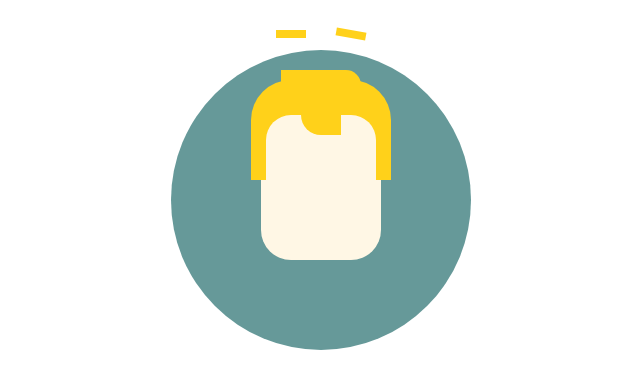
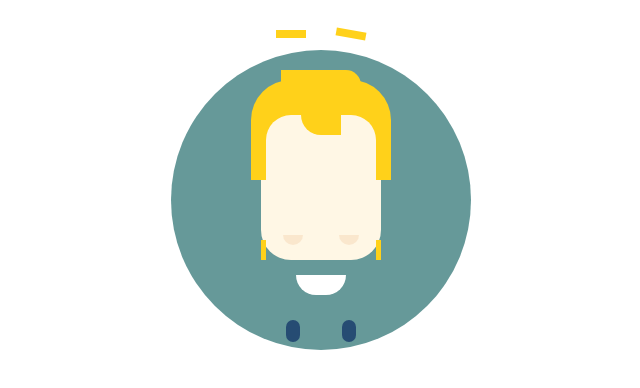
Before and after one commit to ZiluoH/bubble-head, a plain HTML site: page index.html in a window 1280 px wide. Shown: the whole page, without its empty margins (319-959 px from the left). Drawn offline with Linux system fonts and the light colour scheme.

Commit message:
Add files via upload

```diff
--- a/css/main.css
+++ b/css/main.css
@@ -116,3 +116,101 @@
 	margin-left: -35px;
 	width: 70px;
 }
+
+.eye-left, .eye-right{
+	width: 14px;
+	border-radius: 7px;
+	background-color: #264c73;
+
+	/*add at end end of animation*/
+	height: 22px;
+}
+
+.eye-left{
+	float: left;
+}
+
+.eye-right{
+	margin-left: 56px;
+}
+
+.sockets{
+	position: absolute;
+	z-index: 59;
+	top: 155px;
+	left: 50%;
+	margin-left: -38px;
+	width: 76px;
+}
+
+.socket-left{
+	float: left;
+}
+
+.socket-right{
+	float:right;
+}
+
+.socket-left, .socket-right{
+	height: 10px;
+	width: 20px;
+	border-radius: 0 0 10px 10px;
+
+	/*add at end of animation*/
+	background-color: #cc6600;
+	opacity: .1;
+}
+
+.earsandtemples{
+	position: absolute;
+	z-index: 1;
+	top: 160px;
+	left: 50%;
+	margin-left: -70px;
+	width: 140px;
+}
+
+.ear-left, .ear-right{
+	position: absolute;
+	width: 10px;
+	background-color: #fff7e5;
+}
+
+.ear-left{
+	border-bottom-left-radius: 10px;
+}
+
+.ear-right{
+	border-bottom-right-radius: 10px;
+}
+
+.temple-left, .temple-right{
+	position: absolute;
+	width: 5px;
+	/*add after animation*/
+	height: 20px;
+	bottom: -20px;
+	opacity: 1;
+}
+
+.temple-left{
+	left: 10px;
+	background-color: #ffd11a;
+}
+
+.temple-right{
+	right: 10px;
+	background-color: #ffd11a;
+}
+
+.mouth{
+	position: absolute;
+	top: 195px;
+	left: 50%;
+	margin-left: -25px;
+	width: 50px;
+	border-radius: 0 0 25px 25px;
+	background-color: #fff;
+	/*add after animation*/
+	height: 20px;
+}
```
